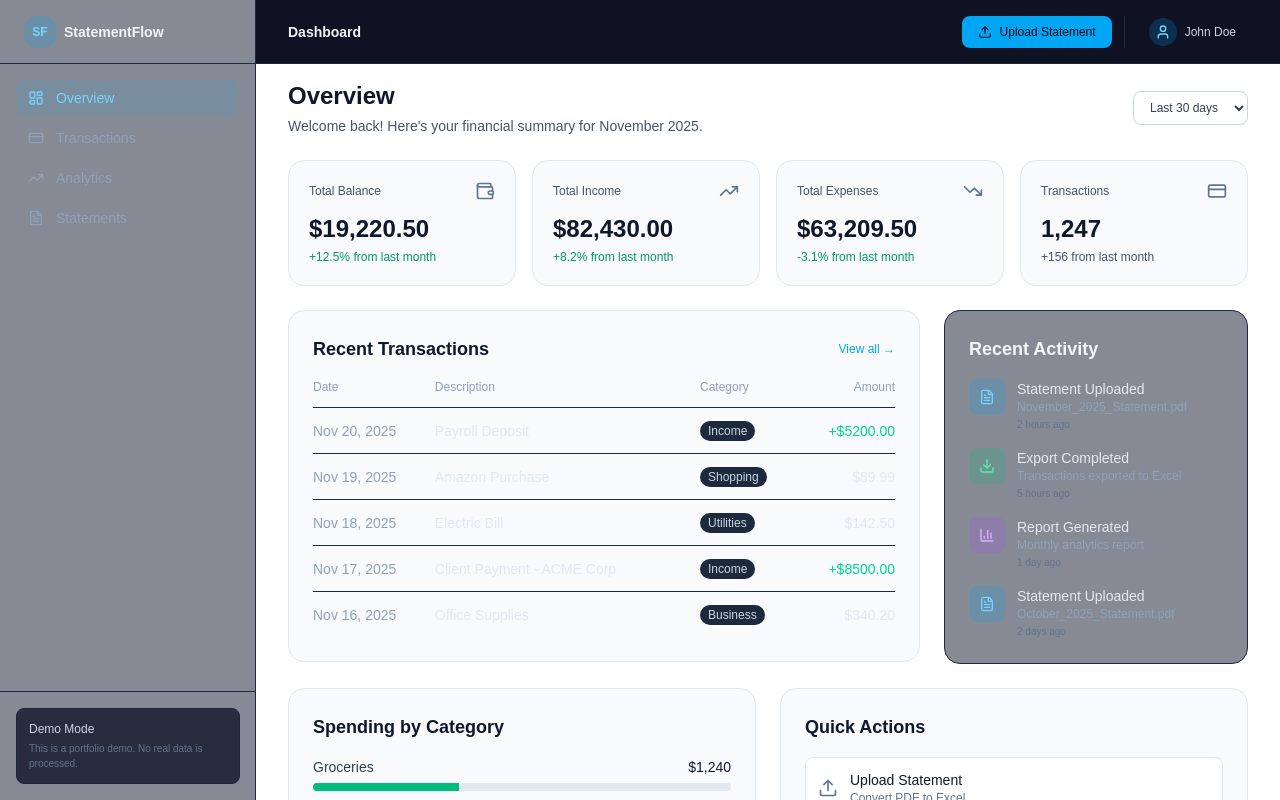
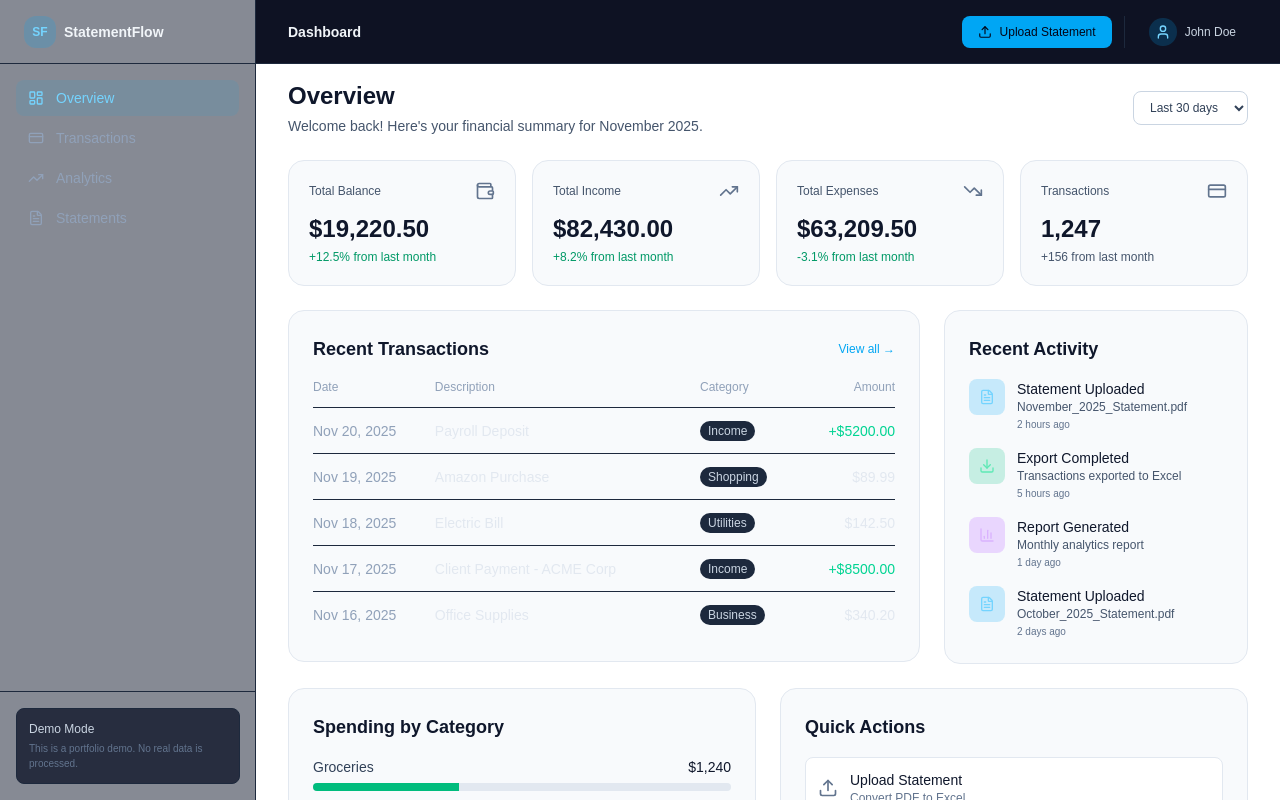
Before and after one commit to TheHakan/bank-statement-ui, a Next.js app: page /dashboard in a window 1280 px wide. Shown: the top 800 px of the page. Built offline with nearby package versions, Linux system fonts and the light colour scheme.

Commit message:
Enhance RecentActivity styles for improved visibility and consistency in light and dark themes

```diff
--- a/src/components/dashboard/recent-activity.tsx
+++ b/src/components/dashboard/recent-activity.tsx
@@ -37,8 +37,8 @@ export default function RecentActivity() {
   ];
 
   return (
-    <section className="rounded-2xl border border-slate-800 bg-slate-900/50 p-6">
-      <h2 className="text-lg font-semibold text-slate-100">Recent Activity</h2>
+    <section className="rounded-2xl border border-slate-200 dark:border-slate-800 bg-slate-50 dark:bg-slate-900/50 p-6">
+      <h2 className="text-lg font-semibold text-slate-900 dark:text-slate-100">Recent Activity</h2>
       <div className="mt-4 space-y-4">
         {activities.map((activity) => {
           const Icon = activity.icon;
@@ -50,11 +50,11 @@ export default function RecentActivity() {
                 <Icon className="h-4 w-4" />
               </div>
             <div className="flex-1">
-              <p className="text-sm font-medium text-slate-200">
+              <p className="text-sm font-medium text-slate-900 dark:text-slate-200">
                 {activity.action}
               </p>
-              <p className="text-xs text-slate-400">{activity.detail}</p>
-              <p className="mt-0.5 text-[10px] text-slate-500">{activity.time}</p>
+              <p className="text-xs text-slate-600 dark:text-slate-400">{activity.detail}</p>
+              <p className="mt-0.5 text-[10px] text-slate-500 dark:text-slate-500">{activity.time}</p>
             </div>
           </div>
           );
```
